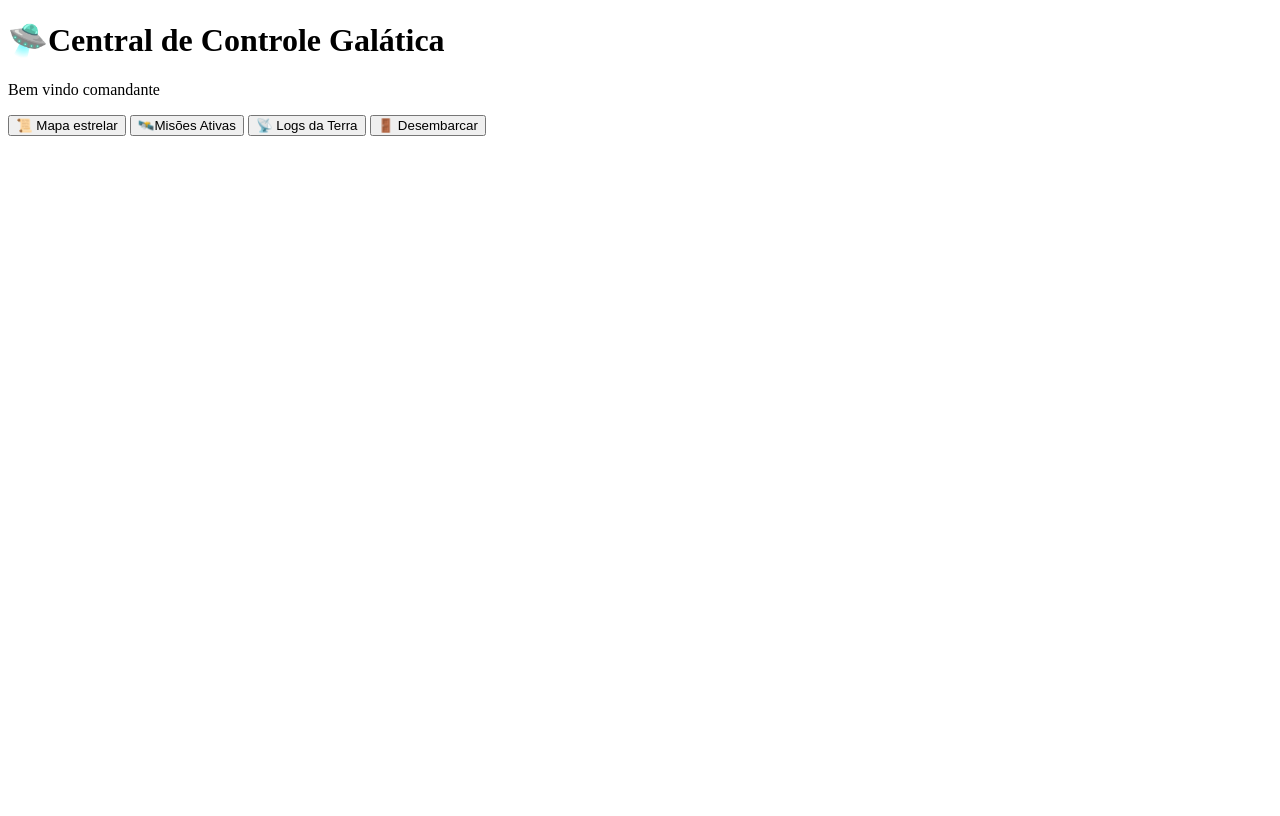
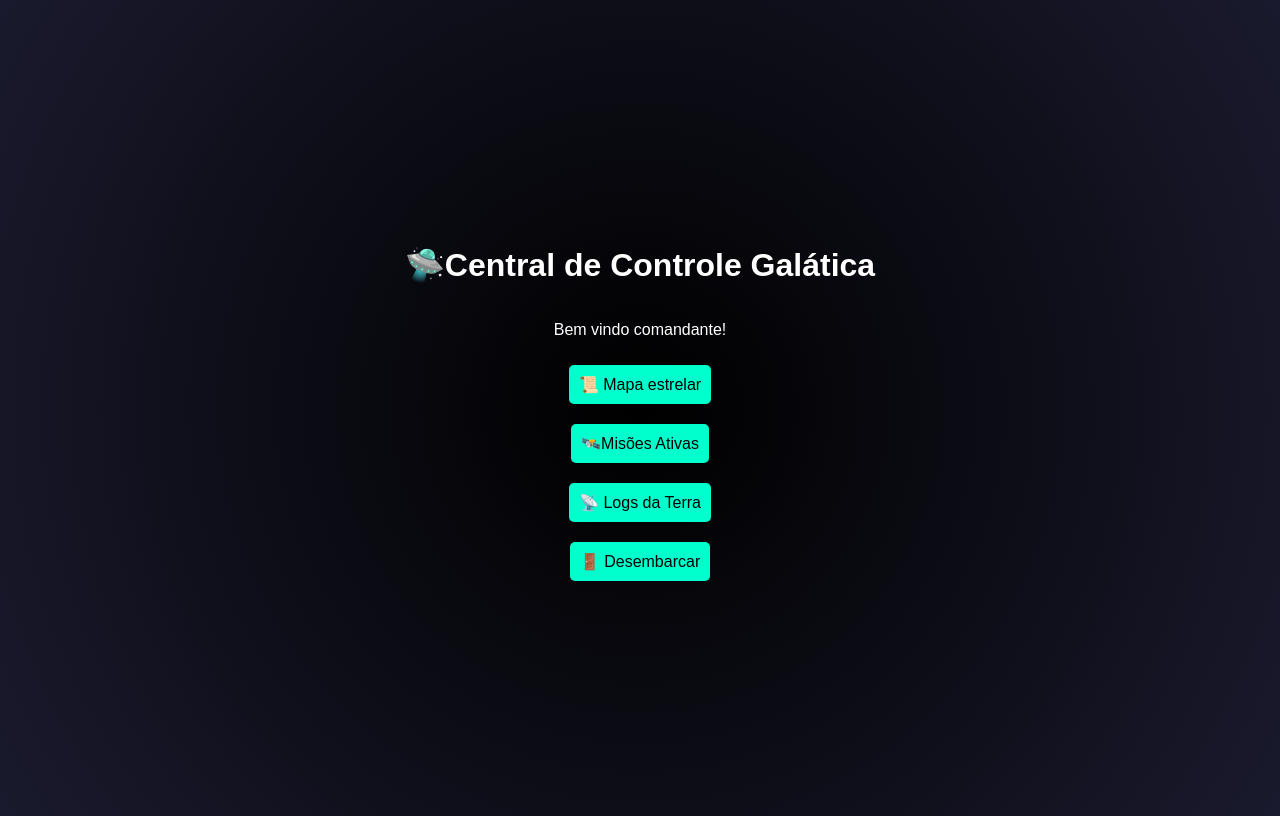
Before and after one commit to eduardoXavier360/tela-de-longin, a plain HTML site: page menu.html in a window 1280 px wide. Drawn offline with Linux system fonts and the light colour scheme.

Commit message:
personalizaçao-do-css

```diff
--- a/menu.html
+++ b/menu.html
@@ -1,16 +1,17 @@
 <!DOCTYPE html>
-<html lang="en">
+<html lang="pt-br">
 
 <head>
     <meta charset="UTF-8">
     <meta name="viewport" content="width=device-width, initial-scale=1.0">
+    <link rel="stylesheet" href="style-menu.css">
     <title>Central Vialática</title>
 </head>
 
 <body class="nave-espacial">
     <div class="painel"></div>
     <h1>🛸Central de Controle Galática</h1>
-    <p>Bem vindo comandante</p>
+    <p>Bem vindo comandante!</p>
     <div class="botoes"></div>
     <button onclick="alert('carregando mapa...')">📜 Mapa estrelar</button>
     <button onclick="alert('Missões sendo analizadas...')">🛰️Misões Ativas</button>
--- /dev/null
+++ b/style-menu.css
@@ -0,0 +1,22 @@
+   body {
+      background: radial-gradient(circle, #000, #1a1a2e);
+      color: white;
+      font-family: Arial;
+      display: flex;
+      flex-direction: column;
+      align-items: center;
+      justify-content: center;
+      height: 100vh;
+      text-align: center;
+    }
+    input, button {
+      margin: 10px;
+      padding: 10px;
+      font-size: 16px;
+      border-radius: 5px;
+      border: none;
+    }
+    button {
+      background-color: #00ffcc;
+      cursor: pointer;
+    }
```
